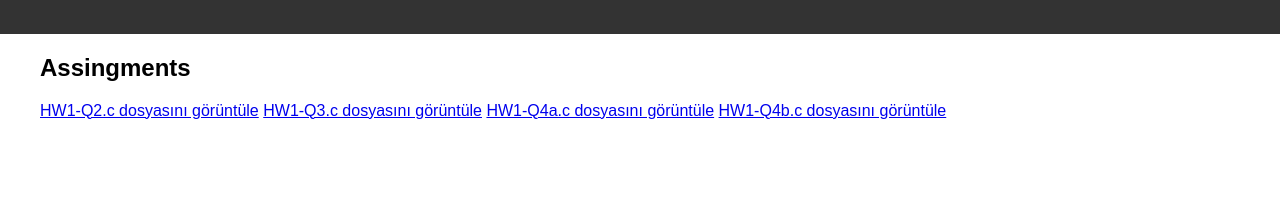
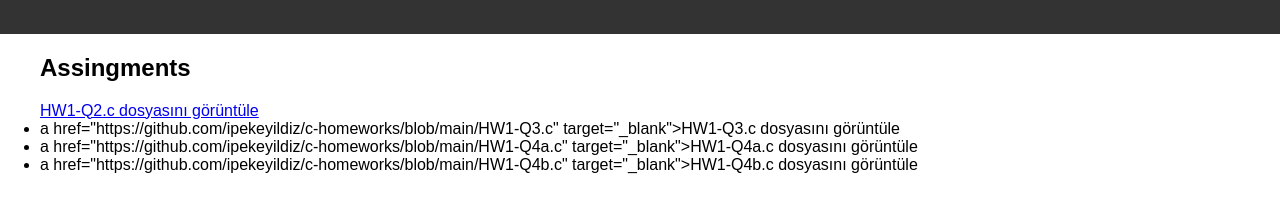
Before and after one commit to ipekeyildiz/ipekeyildiz.github.io, a plain HTML site: page index.html in a window 1280 px wide. Shown: the part 123-336 px from the top of the page. Drawn offline with Linux system fonts and the light colour scheme.

Commit message:
Update index.html
Signed-off-by: ipekeyildiz <ipekeeyildiz@gmail.com>

```diff
--- a/index.html
+++ b/index.html
@@ -24,10 +24,10 @@
 <section id="projects">
 <ul>
   <h2>Assingments</h2>
-  <a href="https://github.com/ipekeyildiz/c-homeworks/blob/main/HW1-Q2.c" target="_blank">HW1-Q2.c dosyasını görüntüle</a>
-  <a href="https://github.com/ipekeyildiz/c-homeworks/blob/main/HW1-Q3.c" target="_blank">HW1-Q3.c dosyasını görüntüle</a>
-  <a href="https://github.com/ipekeyildiz/c-homeworks/blob/main/HW1-Q4a.c" target="_blank">HW1-Q4a.c dosyasını görüntüle</a>
-  <a href="https://github.com/ipekeyildiz/c-homeworks/blob/main/HW1-Q4b.c" target="_blank">HW1-Q4b.c dosyasını görüntüle</a>
+  </li><a href="https://github.com/ipekeyildiz/c-homeworks/blob/main/HW1-Q2.c" target="_blank">HW1-Q2.c dosyasını görüntüle</a></li>
+  <li>a href="https://github.com/ipekeyildiz/c-homeworks/blob/main/HW1-Q3.c" target="_blank">HW1-Q3.c dosyasını görüntüle</a></li>
+  <li>a href="https://github.com/ipekeyildiz/c-homeworks/blob/main/HW1-Q4a.c" target="_blank">HW1-Q4a.c dosyasını görüntüle</a></li>
+  <li>a href="https://github.com/ipekeyildiz/c-homeworks/blob/main/HW1-Q4b.c" target="_blank">HW1-Q4b.c dosyasını görüntüle</a></li>
 </ul>
 </section>
 
```
